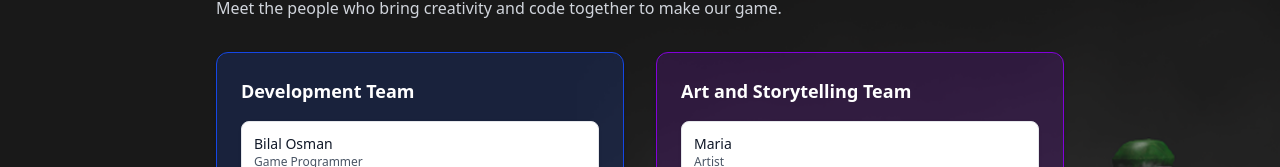
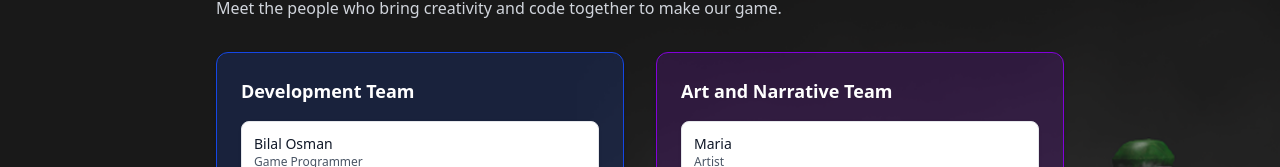
Before and after one commit to bgagamedev2025web/bga, a React (Vite) app: page /bio in a window 1280 px wide. Shown: the part 144-311 px from the top of the page. Built offline with nearby package versions, Linux system fonts and the light colour scheme.

Commit message:
Changed the Bio

```diff
--- a/src/pages/BioPage.jsx
+++ b/src/pages/BioPage.jsx
@@ -11,7 +11,7 @@ const BioPage = () => {
       ],
     },
     {
-      name: "Art and Storytelling Team",
+      name: "Art and Narrative Team",
       style: "bg-purple-900/30 border-purple-700 shadow-sm",
       members: [
         { name: "Maria", profession: "Artist" },
```
